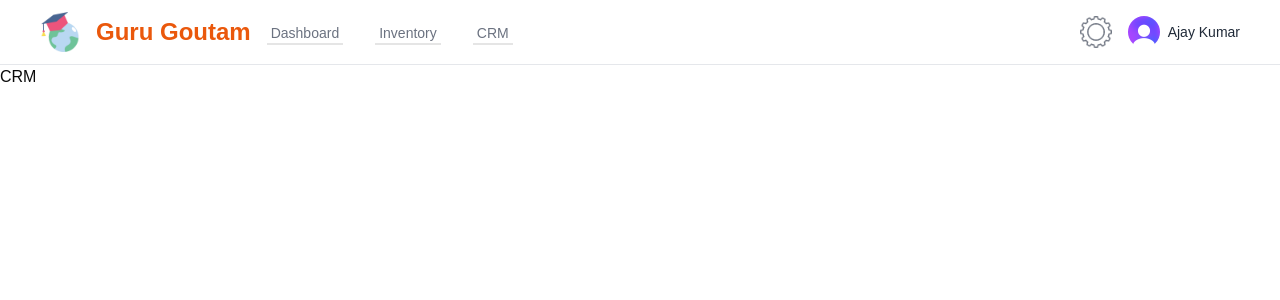
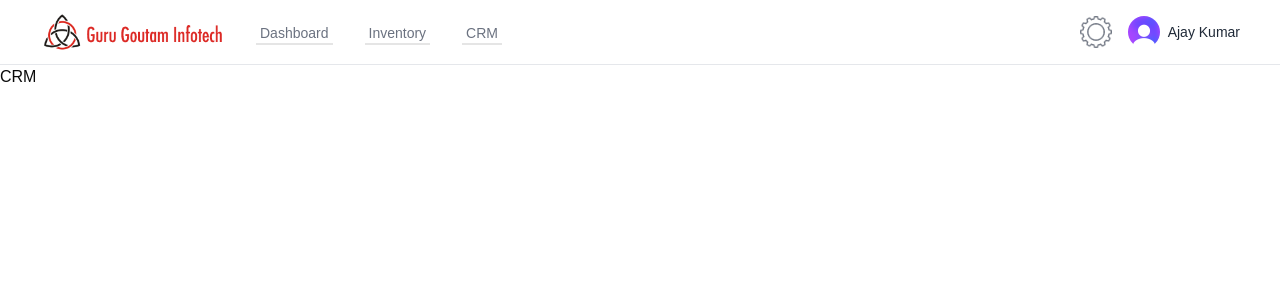
Before and after one commit to shahinsah2/guru, a Next.js app: page /crm in a window 1280 px wide. Shown: the top 300 px of the page. Built offline with nearby package versions, Linux system fonts and the light colour scheme.

Commit message:
logo updated

```diff
--- a/components/NavBar.tsx
+++ b/components/NavBar.tsx
@@ -18,11 +18,11 @@ export default function NavBar() {
         <div className="flex justify-between items-center h-16">
           {/* Left Side: Logo + Company Name */}
           <div className="flex items-center space-x-4">
-            <Image src="/logo.png" alt="Guru Goutam Logo" width={40} height={40} />
             <Link href="/dashboard">
-              <span className="text-2xl font-semibold text-orange-600">
+            <Image src="/logo.png" alt="Guru Goutam Logo" width={200} height={60} />
+              {/* <span className="text-2xl font-semibold text-orange-600">
                 Guru Goutam
-              </span>
+              </span> */}
             </Link>
 
           <div className="hidden md:flex space-x-6">
```
Also changed, not shown: public/logo.png.
